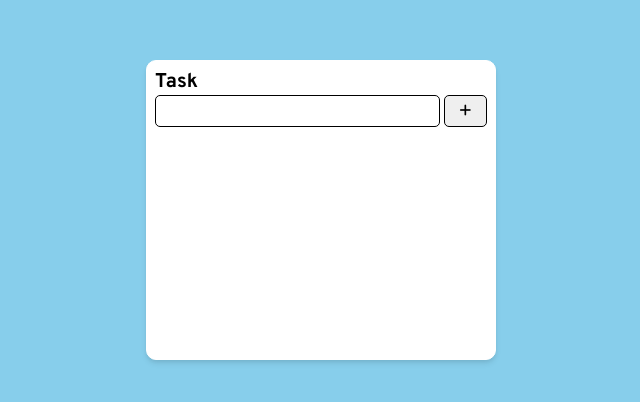
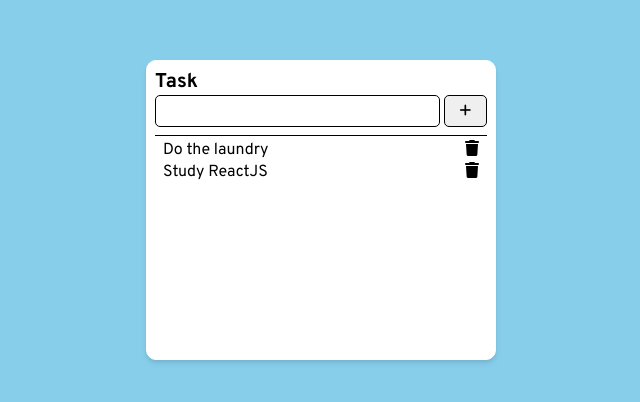
Before and after one commit to Sanjero20/task-app, a React (Vite) app: page / in a window 1280 px wide. Shown: the part 190-592 px from the top of the page, without its empty margins (319-959 px from the left). Built offline with nearby package versions, Linux system fonts and the light colour scheme; the HTML template or start-up script is replaced by a standard one.

Commit message:
Allow task deletion

```diff
--- a/src/App.css
+++ b/src/App.css
@@ -8,6 +8,9 @@
   box-sizing: border-box;
   box-shadow: rgba(0, 0, 0, 0.1) 0px 4px 6px -1px,
     rgba(0, 0, 0, 0.06) 0px 2px 4px -1px;
+  display: flex;
+  flex-direction: column;
+  gap: 0.5em;
 }
 
 fieldset {
@@ -37,3 +40,23 @@ button {
   border: 1px solid black;
   border-radius: 5px;
 }
+
+ul {
+  list-style-type: none;
+  border-top: 1px solid black;
+  padding-top: 0.25em;
+  display: flex;
+  flex-direction: column;
+  gap: 0.1em;
+}
+
+li {
+  padding: 0 0.5em;
+  text-decoration: none;
+  display: flex;
+  justify-content: space-between;
+}
+
+i {
+  cursor: pointer;
+}
--- a/src/App.jsx
+++ b/src/App.jsx
@@ -4,18 +4,47 @@ import uniqid from 'uniqid';
 
 import './App.css';
 
+const randomTasks = [
+  {
+    text: 'Do the laundry',
+    id: uniqid(),
+  },
+  {
+    text: 'Study ReactJS',
+    id: uniqid(),
+  },
+];
+
 export class App extends Component {
   constructor(props) {
     super(props);
+    this.deleteTask = this.deleteTask.bind();
 
     this.state = {
       task: {
         text: '',
         id: uniqid(),
       },
-      tasks: [],
+      tasks: [...randomTasks],
     };
   }
+
+  deleteTask = (e) => {
+    const connectedID = e.target.dataset.id;
+    const tasks = this.state.tasks;
+
+    const index = tasks.findIndex((task) => {
+      return task.id == connectedID;
+    });
+
+    tasks.splice(index, 1);
+
+    this.setState({
+      tasks: tasks,
+    });
+
+    console.log(index);
+  };
 
   changeValue = (event) => {
     this.setState({
@@ -52,12 +81,15 @@ export class App extends Component {
               onChange={this.changeValue}
             />
             <button onClick={this.addTask}>
-              <i class="fa-solid fa-plus"></i>
+              <i className="fa-solid fa-plus"></i>
             </button>
           </fieldset>
         </form>
 
-        <Overview tasks={this.state.tasks}></Overview>
+        <Overview
+          tasks={this.state.tasks}
+          deleteTask={this.deleteTask}
+        ></Overview>
       </div>
     );
   }
--- a/src/components/Overview.jsx
+++ b/src/components/Overview.jsx
@@ -10,11 +10,18 @@ class Overview extends Component {
     const tasks = this.props.tasks;
 
     return (
-      <div>
+      <ul>
         {tasks.map((task) => (
-          <li key={task.id}>{task.text}</li>
+          <li key={task.id}>
+            {task.text}{' '}
+            <i
+              data-id={task.id}
+              onClick={this.props.deleteTask}
+              className="fa-solid fa-trash"
+            ></i>
+          </li>
         ))}
-      </div>
+      </ul>
     );
   }
 }
```
